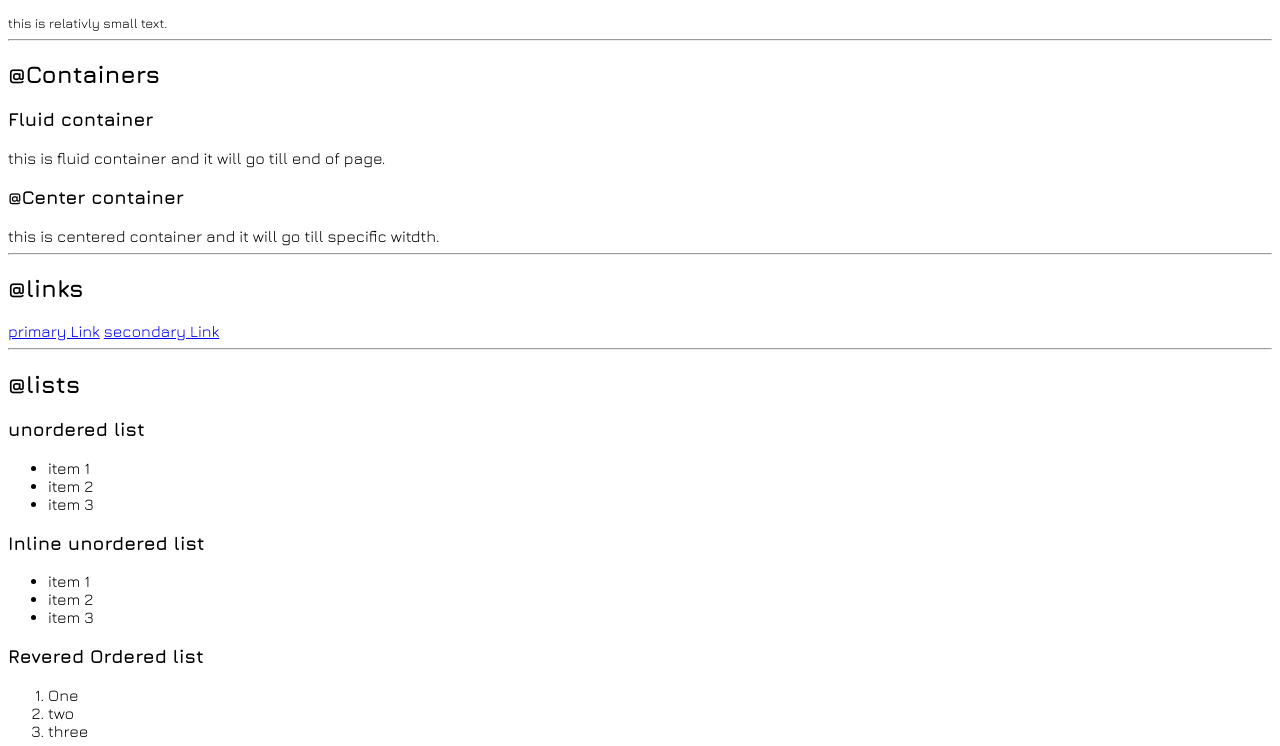
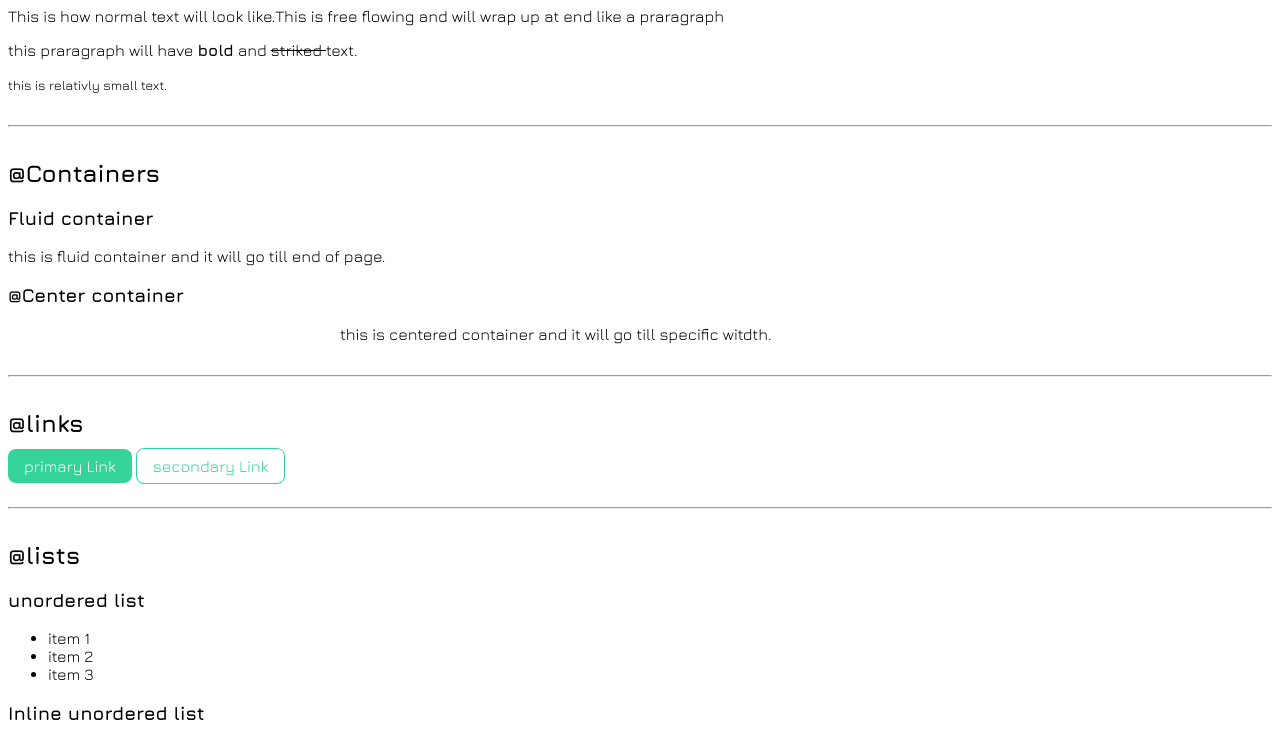
Before and after one commit to soham117/Portfolio-website-Component-library, a plain HTML site: page index.html in a window 1280 px wide. Shown: the part 315-1061 px from the top of the page. Drawn offline with nearby package versions, Linux system fonts and the light colour scheme.

Commit message:
Added container and link for CSS

```diff
--- a/index.html
+++ b/index.html
@@ -18,17 +18,18 @@
     <h1>this is biggest heading</h1>
     <h2>this is second biggest heading</h2>
     <p>This is how normal text will look like.This is free flowing and will wrap up at end like a praragraph</p>
+    <p>this praragraph will have <strong>bold</strong> and <strike>striked </strike> text.  </p>
     <small>this is relativly small text.</small>
     <hr>
     <h2>@Containers</h2>
     <h3>Fluid container</h3>
-    <div>this is fluid container and it will go till end of page.</div>
+    <div class="container-fluid">this is fluid container and it will go till end of page.</div>
     <h3>@Center container</h3>
-    <div>this is centered container and it will go till specific witdth.</div>
+    <div class="container container-center">this is centered container and it will go till specific witdth.</div>
     <hr>
     <h2>@links</h2>
-    <a href="#">primary Link</a>
-    <a href="#">secondary Link</a>
+    <a href="#" class="link primary-link">primary Link</a>
+    <a href="#" class="link secondary-link">secondary Link</a>
     <hr>
     <h2>@lists</h2>
     <h3>unordered list</h3>
@@ -55,18 +56,18 @@
         <div>IamSoham</div>
         <ul>
             <li>
-                <a href="#">home</a>
+                <a href="/">home</a>
             </li>
             <li>
-                <a href="#">Projects/Product</a>
+                <a href="/">Projects/Product</a>
             </li>
             <li>
-                <a href="#">blogs/About</a>
+                <a href="/">blogs/About</a>
             </li>
         </ul>
     </nav>
     <hr>
-    <h2>header</h2>
+    <h2>@header</h2>
     <header>
         <img src="images/Image.svg" alt="Coder Image">
         <h1>heading inside header</h1>
--- a/style.css
+++ b/style.css
@@ -1,4 +1,43 @@
 @import url('https://fonts.googleapis.com/css2?family=Jura:wght@400;700&display=swap');
+:root{
+    --primary-color:#34D399;
+}
+
 body{font-family: 'Jura', sans-serif;
 
 }
+hr{
+    margin: 2rem 0rem;
+}
+/* container */
+.container{
+    /* padding-left: 1rem; */
+ /* padding-right: 1rem; */
+ padding: 0rem 1rem;
+}
+.container-center{
+    max-width: 600px;
+    margin:auto
+}
+.link{
+    text-decoration: none;
+    padding: 0.5rem 1rem;
+}
+
+.primary-link{
+    background-color:var(--primary-color);
+    padding-left: 1rem;
+    padding-right: 1rem;
+    padding-top: 0.5rem;
+    padding-bottom: 0.5rem;
+    color: white;
+    text-decoration: none;
+    border-radius: 0.5rem;
+
+}
+.secondary-link{
+    color: var(--primary-color);
+    border-radius: 0.5rem;
+    border: 1px solid var(--primary-color);
+
+}
```
